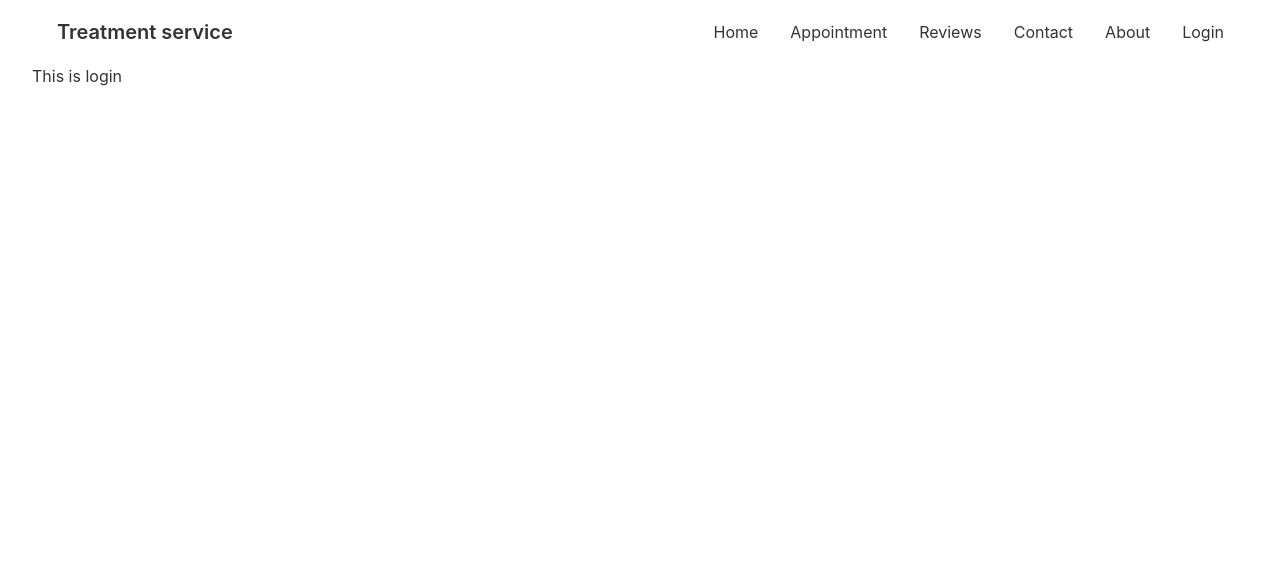
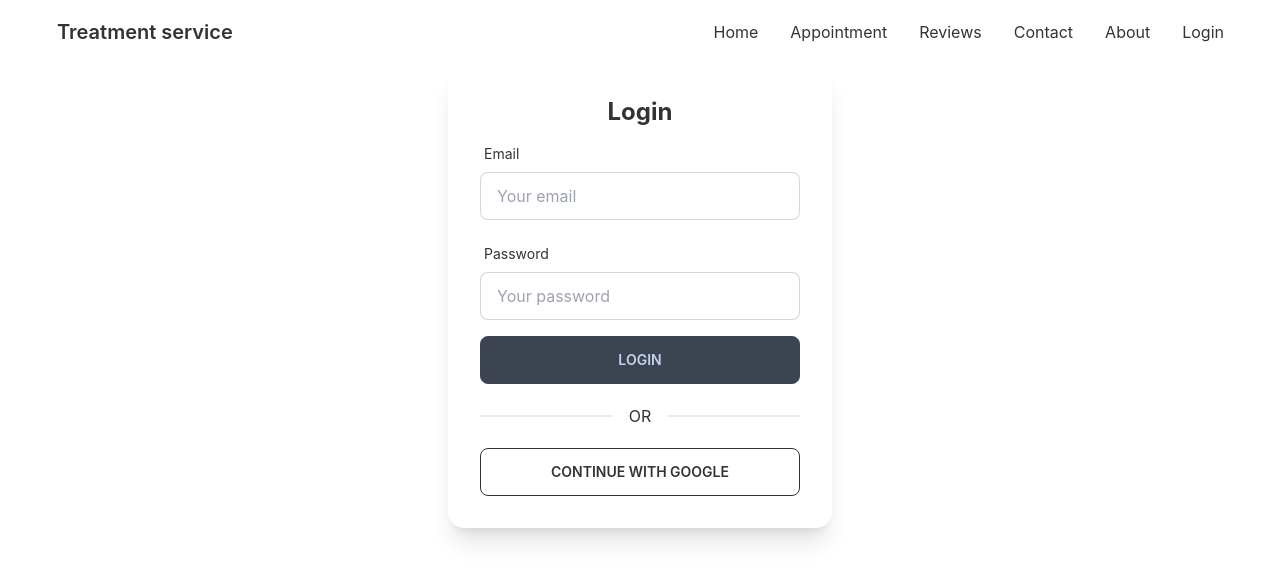
Before and after one commit to sarafat27/Treatment-service-client, a React (Create React App) app: page /login in a window 1280 px wide. Shown: the top 582 px of the page. Built offline with nearby package versions, Linux system fonts and the light colour scheme; no server answers.

Commit message:
login form created

```diff
--- a/package.json
+++ b/package.json
@@ -8,9 +8,12 @@
     "@testing-library/user-event": "^13.5.0",
     "daisyui": "^2.14.3",
     "date-fns": "^2.28.0",
+    "firebase": "^9.8.1",
     "react": "^18.1.0",
     "react-day-picker": "^8.0.4",
     "react-dom": "^18.1.0",
+    "react-firebase-hooks": "^5.0.3",
+    "react-hook-form": "^7.31.1",
     "react-router-dom": "^6.3.0",
     "react-scripts": "5.0.1",
     "web-vitals": "^2.1.4"
--- a/src/Pages/Appointment/AvailableAppointments.js
+++ b/src/Pages/Appointment/AvailableAppointments.js
@@ -8,7 +8,7 @@
     const [treatment, setTreatment] = useState(null);//or useState({})
 
     useEffect(() => {
-        fetch('services.json')
+        fetch('http://localhost:5000/service')
             .then(res => res.json())
             .then(data => setServices(data))
     }, [])
@@ -16,7 +16,7 @@
 
     return (
         <div>
-            <h4 className='text-center text-xl text-secondary'>Available appointments on {format(date, 'PP')}</h4>
+            <h4 className='text-center text-xl text-secondary my-12'>Available appointments on {format(date, 'PP')}</h4>
             <div className='grid grid-cols-1 md:grid-cols-2 lg:grid-cols-3 gap-5'>
                 {
                     services.map(service => <Service
--- a/src/Pages/Appointment/BookingModal.js
+++ b/src/Pages/Appointment/BookingModal.js
@@ -12,22 +12,22 @@
     }
     return (
         <div>
-            <input type="checkbox" id="booking-modal" class="modal-toggle" />
-            <div class="modal modal-bottom sm:modal-middle">
-                <div class="modal-box">
-                    <label for="booking-modal" class="btn btn-sm btn-circle absolute right-2 top-2">✕</label>
-                    <h3 class="font-bold text-lg text-secondary mb-3 text-center">Booking for: {name}</h3>
+            <input type="checkbox" id="booking-modal" className="modal-toggle" />
+            <div className="modal modal-bottom sm:modal-middle">
+                <div className="modal-box">
+                    <label htmlFor="booking-modal" className="btn btn-sm btn-circle absolute right-2 top-2">✕</label>
+                    <h3 className="font-bold text-lg text-secondary mb-3 text-center">Booking for: {name}</h3>
                     <form onSubmit={handleBooking} className='grid grid-cols-1 gap-5 justify-items-center'>
-                        <input type="text" disabled value={format(date, 'PP')} class="input input-bordered w-full max-w-xs" />
-                        <select name='slot' class="select select-bordered w-full max-w-xs">
+                        <input type="text" disabled value={format(date, 'PP')} className="input input-bordered w-full max-w-xs" />
+                        <select name='slot' className="select select-bordered w-full max-w-xs">
                             {
                                 slots.map(slot => <option value={slot}>{slot}</option>)
                             }
                         </select>
-                        <input type="text" name='name' placeholder="Your name" class="input input-bordered w-full max-w-xs" />
-                        <input type="email" name='email' placeholder="Email address" class="input input-bordered w-full max-w-xs" />
-                        <input type="text" name='phone' placeholder="Phone number" class="input input-bordered w-full max-w-xs" />
-                        <input type="submit" placeholder="submit" class="btn btn-secondary w-full max-w-xs" />
+                        <input type="text" name='name' placeholder="Your name" className="input input-bordered w-full max-w-xs" />
+                        <input type="email" name='email' placeholder="Email address" className="input input-bordered w-full max-w-xs" />
+                        <input type="text" name='phone' placeholder="Phone number" className="input input-bordered w-full max-w-xs" />
+                        <input type="submit" placeholder="submit" className="btn btn-secondary w-full max-w-xs" />
                     </form>
                 </div>
             </div>
--- a/src/Pages/Appointment/Service.js
+++ b/src/Pages/Appointment/Service.js
@@ -5,7 +5,7 @@
     return (
         <div className="card lg:max-w-lg bg-base-100 shadow-xl">
             <div className="card-body text-center">
-                <h2 className="card-title text-secondary mx-auto">{name}</h2>
+                <h2 className="text-xl font-bold text-secondary">{name}</h2>
                 <p>
                     {
                         slots.length
@@ -15,10 +15,10 @@
                 </p>
                 <p>{slots.length} {slots.length > 1 ? 'spaces' : 'space'} available</p>
                 <div className="card-actions justify-center">
-                    <label for="booking-modal"
+                    <label htmlFor="booking-modal"
                         onClick={() => setTreatment(service)}
                         disabled={slots.length === 0}
-                        className="btn btn-secondary text-white uppercase">Book appointment</label>
+                        className="btn btn-sm btn-secondary text-white uppercase bg-gradient-to-r from-secondary to-primary">Book appointment</label>
                 </div>
             </div>
         </div>
--- a/src/Pages/Login/Login.js
+++ b/src/Pages/Login/Login.js
@@ -1,9 +1,73 @@
 import React from 'react';
+import auth from '../../firebase.init';
+import { useSignInWithGoogle } from 'react-firebase-hooks/auth';
+import { useForm } from 'react-hook-form';
 
 const Login = () => {
+    const [signInWithGoogle, user, loading, error] = useSignInWithGoogle(auth);
+    const { register, formState: { errors }, handleSubmit } = useForm();
+
+    if (user) {
+        console.log(user)
+    }
+
+    const onSubmit = data => {
+        console.log(data)
+    };
     return (
-        <div>
-            <h2>This is login</h2>
+        <div className='flex justify-center'>
+            <div className="card w-96 bg-base-100 shadow-xl">
+                <div className="card-body">
+                    <h2 className='text-center text-2xl font-bold'>Login</h2>
+                    <form onSubmit={handleSubmit(onSubmit)}>
+                        <div className="form-control w-full max-w-xs">
+                            <label className="label">
+                                <span className="label-text">Email</span>
+                            </label>
+                            <input type="email" placeholder="Your email" className="input input-bordered w-full max-w-xs"
+                                {...register("email", {
+                                    required: {
+                                        value: true,
+                                        message: 'Email is required'
+                                    },
+                                    pattern: {
+                                        value: /[a-z0-9]+@[a-z]+\.[a-z]{2,3}/,
+                                        message: 'Provide a valid email'
+                                    }
+                                })} />
+                            <label className="label">
+                                {errors.email?.type === 'required' && <span className="label-text-alt text-red-600">{errors.email.message}</span>}
+                                {errors.email?.type === 'pattern' && <span className="label-text-alt text-red-600">{errors.email.message}</span>}
+                            </label>
+                        </div>
+                        <div className="form-control w-full max-w-xs">
+                            <label className="label">
+                                <span className="label-text">Password</span>
+                            </label>
+                            <input type="password" placeholder="Your password" className="input input-bordered w-full max-w-xs"
+                                {...register("password", {
+                                    required: {
+                                        value: true,
+                                        message: 'password is required'
+                                    },
+                                    minLength: {
+                                        value: 6,
+                                        message: 'must be 6 characters or longer'
+                                    }
+                                })} />
+                            <label className="label">
+                                {errors.password?.type === 'required' && <span className="label-text-alt text-red-600">{errors.password.message}</span>}
+                                {errors.password?.type === 'minLength' && <span className="label-text-alt text-red-600">{errors.password.message}</span>}
+                            </label>
+                        </div>
+                        <input className='btn w-full max-w-xs' type="submit" value="Login" />
+                    </form>
+                    <div className="divider">OR</div>
+                    <button
+                        onClick={() => signInWithGoogle()}
+                        className="btn btn-outline">continue with google</button>
+                </div>
+            </div>
         </div>
     );
 };
--- /dev/null
+++ b/src/firebase.init.js
@@ -0,0 +1,22 @@
+// Import the functions you need from the SDKs you need
+import { initializeApp } from "firebase/app";
+import { getAuth } from "firebase/auth";
+// TODO: Add SDKs for Firebase products that you want to use
+// https://firebase.google.com/docs/web/setup#available-libraries
+
+// Your web app's Firebase configuration
+const firebaseConfig = {
+    apiKey: process.env.REACT_APP_API_KEY,
+    authDomain: process.env.REACT_APP_AUTH_DOMAIN,
+    projectId: process.env.REACT_APP_PROJECT_ID,
+    storageBucket: process.env.REACT_APP_STORAGE_BUCKET,
+    messagingSenderId: process.env.REACT_APP_MESSAGING_SENDER_ID,
+    appId: process.env.REACT_APP_APP_ID,
+};
+
+// Initialize Firebase
+const app = initializeApp(firebaseConfig);
+
+const auth = getAuth(app);
+
+export default auth;
```
Also changed, not shown: 1 other file (tests, documents, lock files or other folders).
